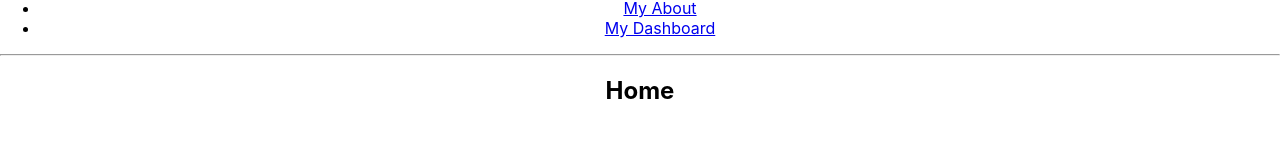
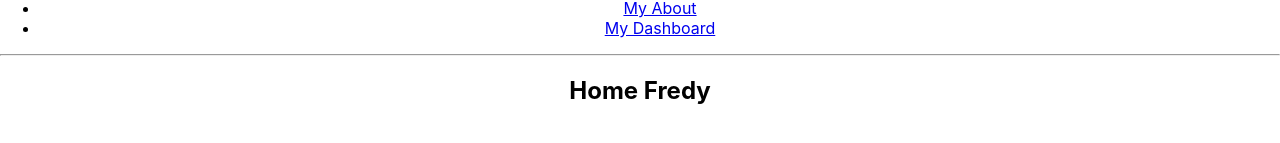
Before and after one commit to FZuna/reactapp, a React (Create React App) app: page / in a window 1280 px wide. Shown: the part 441-584 px from the top of the page. Built offline with nearby package versions, Linux system fonts and the light colour scheme.

Commit message:
Update App.js

```diff
--- a/src/App.js
+++ b/src/App.js
@@ -72,7 +72,7 @@ export default function App() {
 function Home() {
   return (
     <div>
-      <h2>Home</h2>
+      <h2>Home Fredy</h2>
     </div>
   );
 }
```
